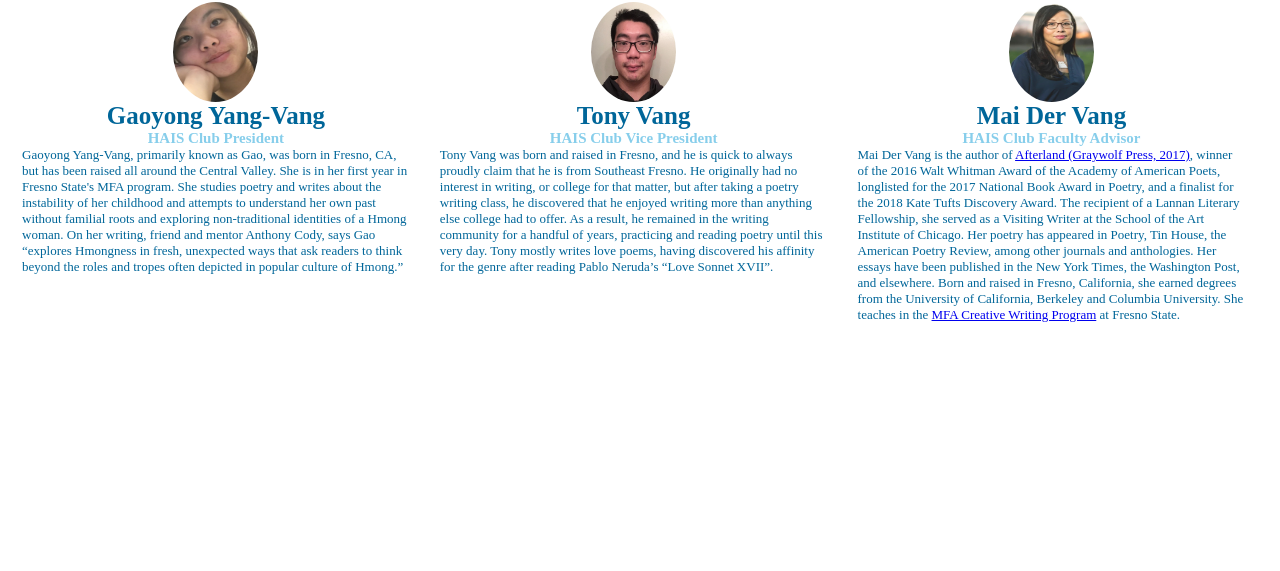
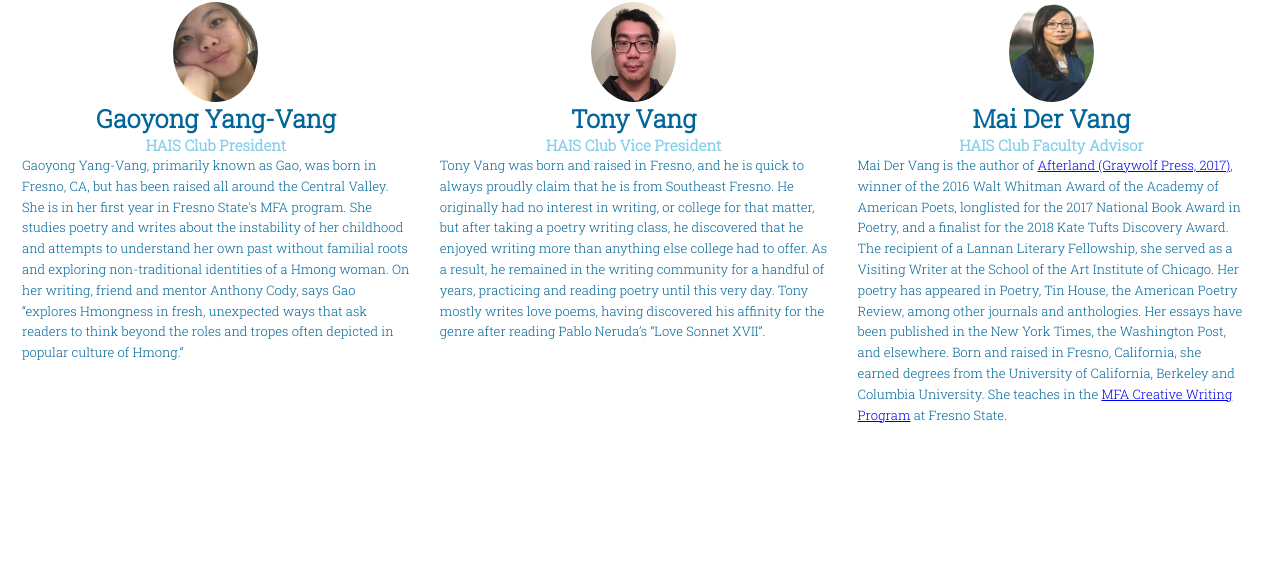
Before and after one commit to maiyanglor/Final-Project, a plain HTML site: page staff.html in a window 1280 px wide. Shown: the part 140-711 px from the top of the page. Drawn offline with Linux system fonts and the light colour scheme.

Commit message:
added roboto slab font

```diff
--- a/css/staff.css
+++ b/css/staff.css
@@ -1,7 +1,9 @@
+@import url('https://fonts.googleapis.com/css2?family=Roboto+Slab:wght@300&display=swap');
 *{
     margin: 0;
     padding: 0;
     box-sizing: border-box;
+    font-family: 'Roboto Slab', serif;
 }
 
 .border{
@@ -81,7 +83,7 @@ header{
 
 main{
     width: 100%;
-    height: 320px;
+    height: 680px;
     background-color: white;
     background-repeat: no-repeat;
     background-size: cover;
@@ -140,9 +142,12 @@ h3 {
     width: 33%;
     padding: 15px;
     text-decoration: none;
-    height: 580px;
+    height: 680px;
 }
 
+.column p {
+    line-height: 1.6;
+}
 img {
     border-radius: 50%;
     display: block;
```
Also changed, not shown: css/fonts/RobotoSlab-VariableFont_wght.ttf (added).
